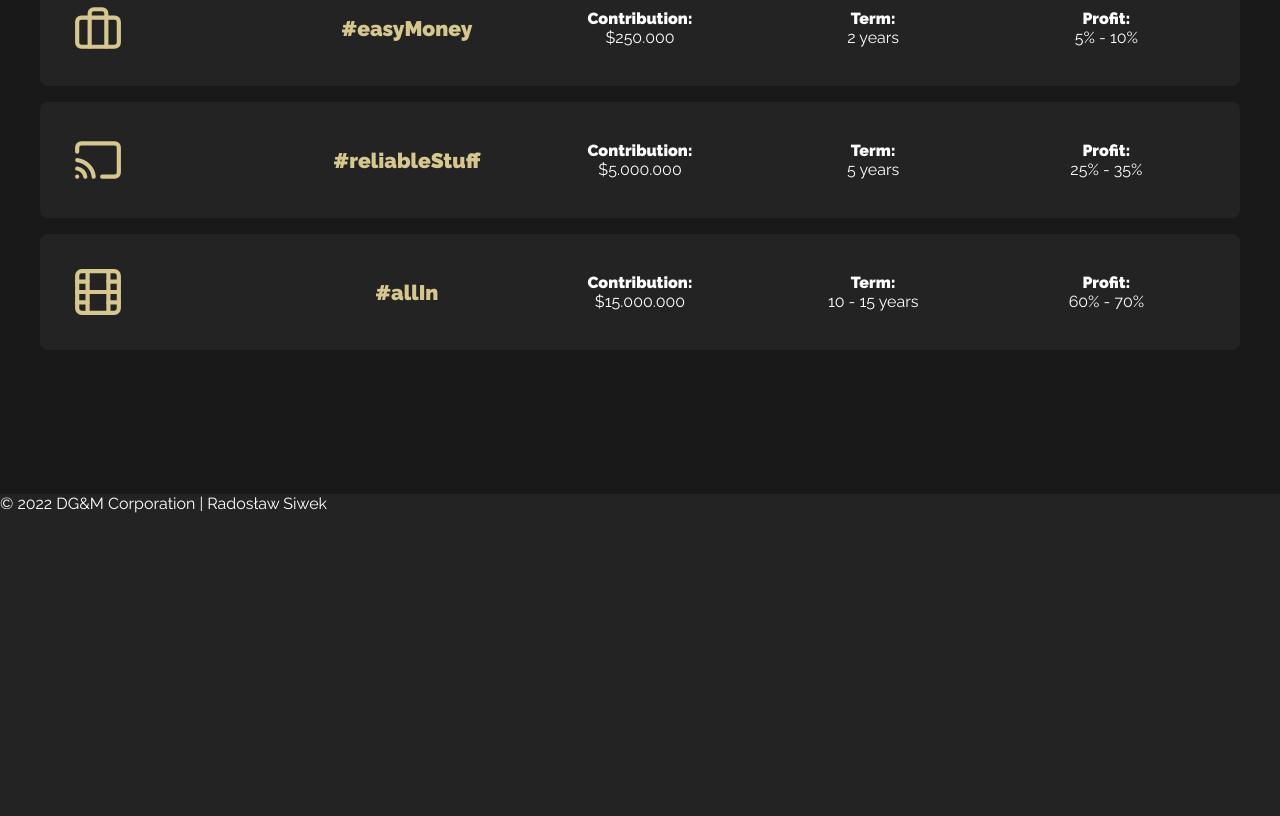
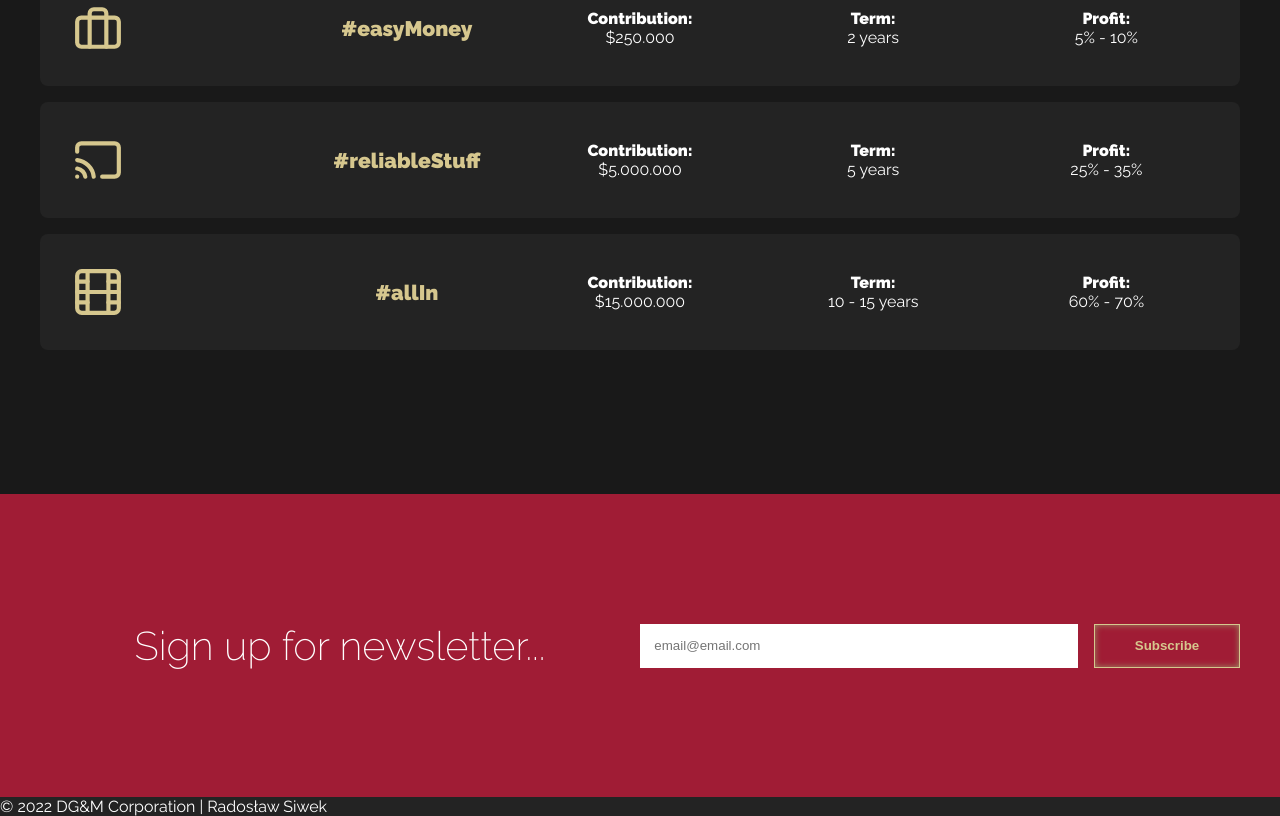
Before and after one commit to rsiwek777/grid-layout-website, a plain HTML site: page index.html in a window 1280 px wide. Shown: the part 3768-4584 px from the top of the page. Before the commit the page ends 4281 px from the top, so only its background shows below. Drawn offline with Linux system fonts and the light colour scheme.

Commit message:
newsletter section

```diff
--- a/index.html
+++ b/index.html
@@ -188,6 +188,19 @@
                 </div>
             </div>
         </section>
+
+        <section class="newsletter">
+            <div class="wrapper newsletter__wrapper">
+                <div class="newsletter__text">
+                    <p>Sign up for newsletter...</p>
+                </div>
+                <div class="newsletter__form">
+                    <input class="newsletter__form-input" type="email" placeholder="email@email.com">
+                    <button class="newsletter__form-btn">Subscribe</button>
+                </div>
+
+            </div>
+        </section>
     </main>
 
     <footer class="footer">
--- a/sass/_medium.scss
+++ b/sass/_medium.scss
@@ -32,4 +32,26 @@
             margin: 0 1em;
         }
     }
+
+    .newsletter {
+        &__wrapper {
+            display: grid;
+            grid-template-columns: 1fr 1fr;
+            align-items: center;
+        }
+
+        &__text {
+            margin-bottom: 0;
+        }
+
+        &__form {
+            display: grid;
+            grid-template-columns: 3fr 1fr;
+            gap: 1em;
+
+            &-input {
+                margin-bottom: 0;
+            }
+        }
+    }
 }
--- a/sass/main.scss
+++ b/sass/main.scss
@@ -127,7 +127,6 @@
 		background-color: #fff;
 		z-index: 500;
 	}
-
 }
 
 .hamburger.is-active {
@@ -334,6 +333,45 @@
 	}
 }
 
+.newsletter {
+	padding: 8em 2em;
+	background-color: $red;
+	text-align: center;
+
+	&__text {
+		padding: 0 1em;
+		margin-bottom: 1em;
+		font-size: 4rem;
+		font-weight: 200;
+	}
+
+	&__form {
+		&-input {
+			margin-bottom: 1em;
+			padding: 1em;
+			width: 100%;
+			background-color: $white;
+			border: 1px solid transparent;
+		}
+
+		&-btn {
+			padding: 1em;
+			border: 1px solid $gold;
+			background: none;
+			font-weight: bold;
+			color: $gold;
+			cursor: pointer;
+			box-shadow: inset $darkgold 0 0 6px;
+			transition: background-color 0.3s, color 0.3s;
+
+			&:hover {
+				color: $red;
+				background-color: $gold;
+			}
+		}
+	}
+}
+
 @import './small';
 @import './medium';
 @import './large';
```
Also changed, not shown: css/main.css, 1 other file.
